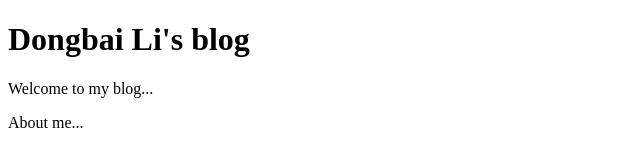
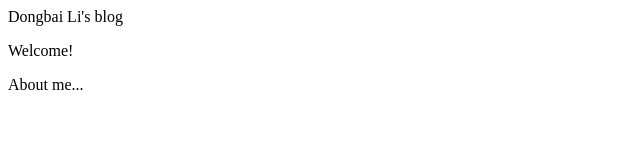
Before and after one commit to dongbaili/DongbaiLi.github.io, a plain HTML site: page index.html in a window 1280 px wide. Shown: the whole page, without its empty margins (0-640 px from the left). Drawn offline with Linux system fonts and the light colour scheme.

Commit message:
Update index.html

```diff
--- a/index.html
+++ b/index.html
@@ -1,18 +1,3 @@
-<!DOCTYPE html>
-<meta charset="utf-8">
-<html>
-<title>
-    Dongbai Li's blog
-</title>
-<body>
-    <h1>
-        Dongbai Li's blog
-    </h1>
-    <p>
-        Welcome to my blog...
-    </p>
-    <p>
-        About me...
-    </p>
-</body>
-</html>
+<p>Dongbai Li's blog</p>
+<p>Welcome!</p>
+<p>About me...</p>
```
